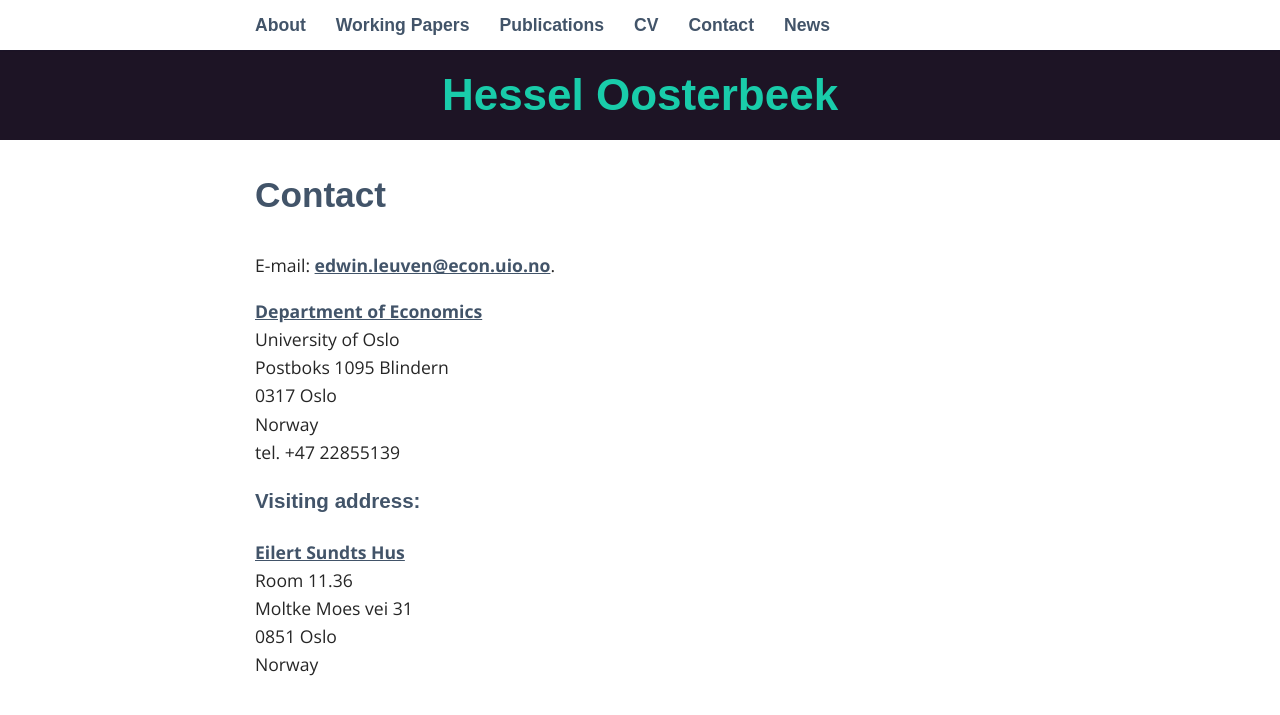
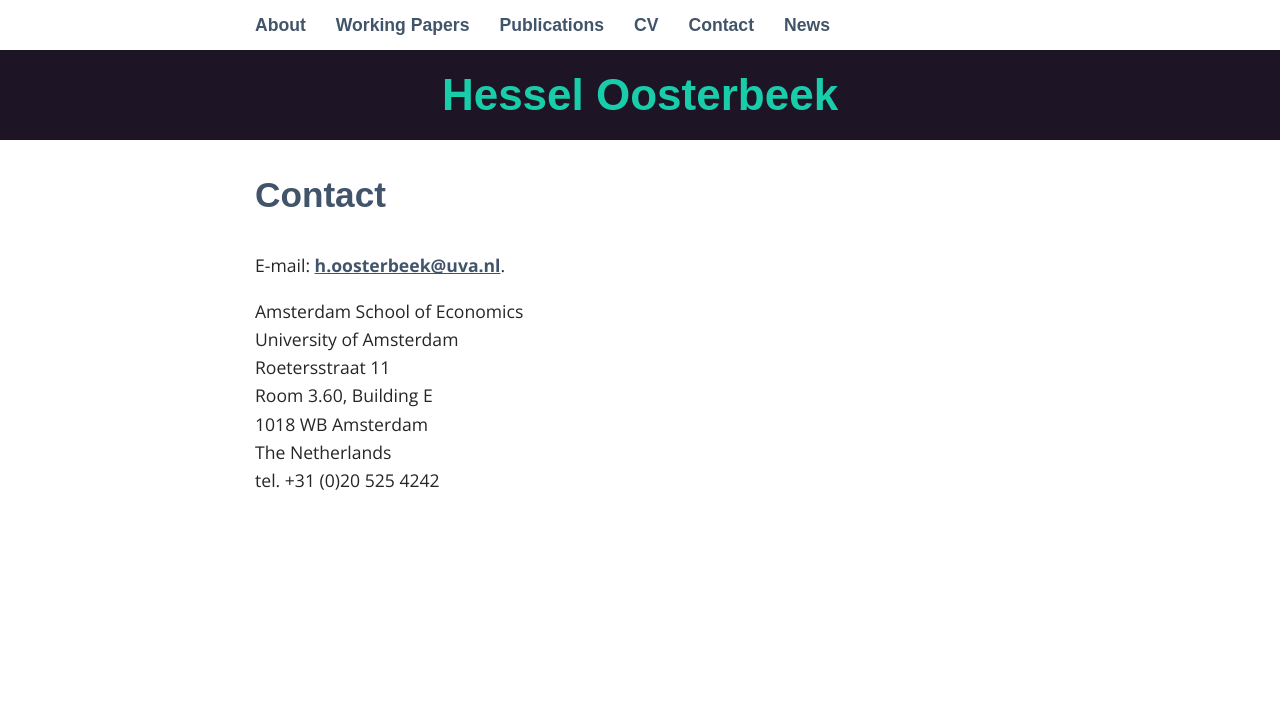
Before and after one commit to oosterbeek/www, a Jekyll site: the page built from _pages/05_contact.md, in a window 1280 px wide. Shown: the top 715 px of the page. Built offline with Jekyll 4.4.1, drawn with Linux system fonts in a browser that asks for light colours; some web fonts are replaced.

Commit message:
Update 05_contact.md

```diff
--- a/_pages/05_contact.md
+++ b/_pages/05_contact.md
@@ -4,22 +4,14 @@ title: Contact
 permalink: /contact/
 ---
 
-E-mail: [edwin.leuven@econ.uio.no](mailto:edwin.leuven@econ.uio.no).
+E-mail: [h.oosterbeek@uva.nl](mailto:h.oosterbeek@uva.nl).
 
 <p>
-<a href="http://www.sv.uio.no/econ/english/">Department of Economics</a><br>
-University of Oslo<br>
-Postboks 1095 Blindern<br>
-0317 Oslo<br/>
-Norway<br>
-tel. +47 22855139<br>
+Amsterdam School of Economics<br/>
+University of Amsterdam<br/>
+Roetersstraat 11<br/>
+Room 3.60, Building E<br/>
+1018 WB Amsterdam<br/>
+The Netherlands<br/>
+tel. +31 (0)20 525 4242<br/>
 </p>
-
-<h3>Visiting address:</h3>
-<p>
-<a href="http://www.uio.no/om/finn-fram/omrader/blindern/bl09/">Eilert Sundts Hus</a><br>
-Room 11.36<br>
-Moltke Moes vei 31<br>
-0851 Oslo<br>
-Norway<br>
-</p>
```
